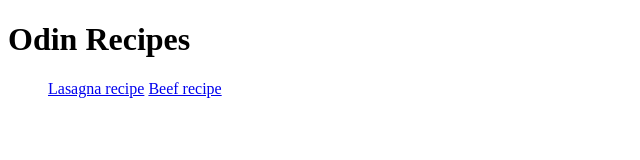
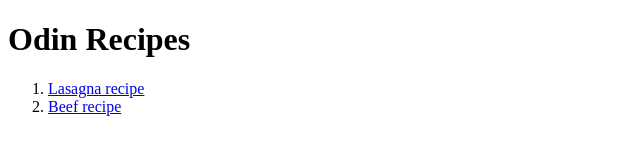
Before and after one commit to FrozenMime/odin-recipes, a plain HTML site: page index.html in a window 1280 px wide. Shown: the whole page, without its empty margins (0-640 px from the left). Drawn offline with Linux system fonts and the light colour scheme.

Commit message:
tried to get index to update

```diff
--- a/index.html
+++ b/index.html
@@ -9,8 +9,8 @@
 <body>
     <h1>Odin Recipes</h1>
     <ol>
-        <a href="recipes/lasagna.html">Lasagna recipe</a>
-        <a href="recipes/beef.html">Beef recipe</a>
+        <li><a href="recipes/lasagna.html">Lasagna recipe</a></li>
+        <li><a href="recipes/beef.html">Beef recipe</a></li>
     </ol>
 
 
```
